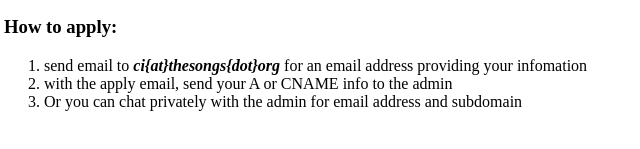
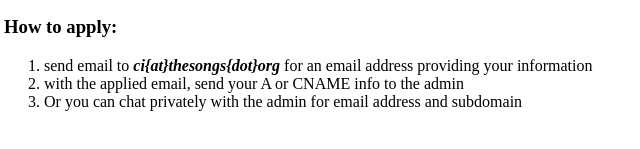
Before and after one commit to thesongs/thesongs.github.io, a plain HTML site: page index.html in a window 1280 px wide. Shown: the part 201-350 px from the top of the page, 4-644 px from the left. Drawn offline with Linux system fonts and the light colour scheme.

Commit message:
Update index.html

```diff
--- a/index.html
+++ b/index.html
@@ -23,8 +23,8 @@
     </ol>
     <h3>How to apply:</h3>
     <ol>
-      <li>send email to <b> <i>ci{at}thesongs{dot}org</i> </b> for an email address providing your infomation</li>
-      <li>with the apply email, send your A or CNAME info to the admin</li>
+      <li>send email to <b> <i>ci{at}thesongs{dot}org</i> </b> for an email address providing your information</li>
+      <li>with the applied email, send your A or CNAME info to the admin</li>
       <li>Or you can chat privately with the admin for email address and subdomain</li>
     </ol>
   </footer>
```
